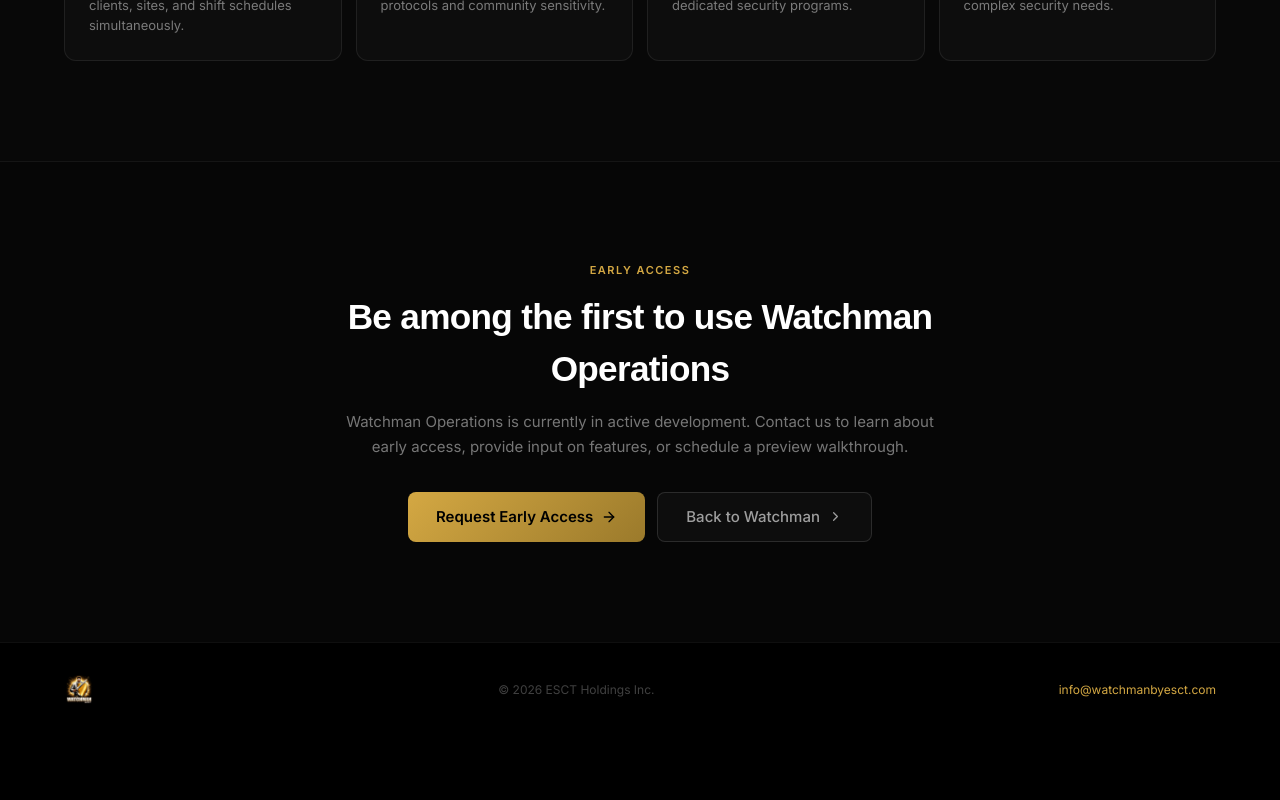
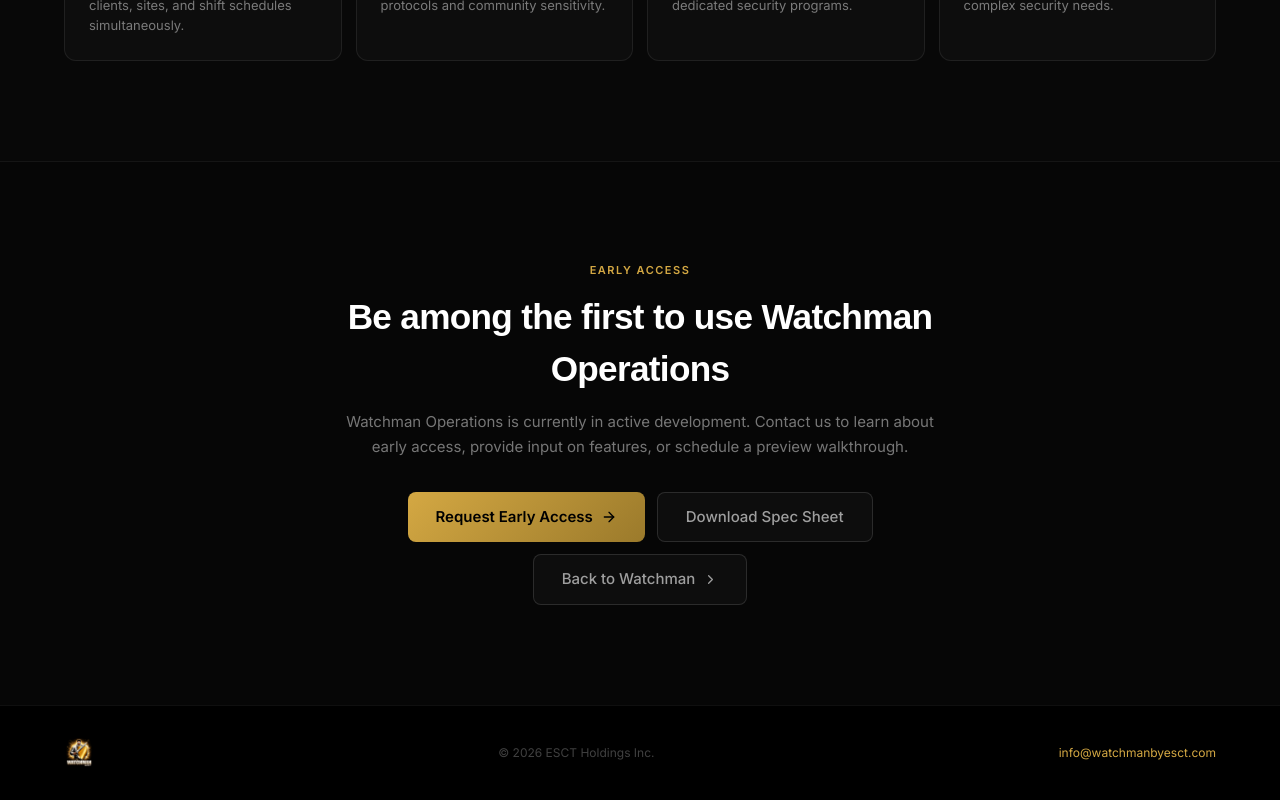
Before and after one commit to watchmanbyesct/watchmanbyesct-site, a React (Vite) app: page /operations in a window 1280 px wide. Shown: the part 2831-3631 px from the top of the page. Before the commit the page ends 3568 px from the top, so only its background shows below. Built offline with nearby package versions, Linux system fonts and the light colour scheme.

Commit message:
feat: spec sheet download buttons on both product pages

```diff
--- a/src/pages/WatchmanLaunch.tsx
+++ b/src/pages/WatchmanLaunch.tsx
@@ -195,6 +195,7 @@
           <p style={{ color: 'rgba(255,255,255,0.45)', fontSize: 15, marginBottom: 32, lineHeight: 1.65 }}>Visit the live platform at esctroc.com or contact us to schedule a personalized walkthrough.</p>
           <div style={{ display: 'flex', gap: 12, justifyContent: 'center', flexWrap: 'wrap' }}>
             <a href="https://esctroc.com" target="_blank" rel="noopener" style={{ display: 'inline-flex', alignItems: 'center', gap: 8, padding: '13px 28px', borderRadius: 8, fontWeight: 600, fontSize: 15, color: '#000', background: `linear-gradient(135deg,${GOLD},#9b7a2b)`, textDecoration: 'none' }}>Visit Watchman Launch <ArrowRight size={16} /></a>
+            <a href="/Watchman_Launch_Spec_Sheet.pdf" target="_blank" rel="noopener" style={{ display: 'inline-flex', alignItems: 'center', gap: 8, padding: '13px 28px', borderRadius: 8, fontWeight: 500, fontSize: 15, color: 'rgba(255,255,255,0.6)', border: '1px solid rgba(255,255,255,0.12)', background: 'rgba(255,255,255,0.03)', textDecoration: 'none' }}>Download Spec Sheet</a>
             <a href="mailto:info@watchmanbyesct.com" style={{ display: 'inline-flex', alignItems: 'center', gap: 8, padding: '13px 28px', borderRadius: 8, fontWeight: 500, fontSize: 15, color: 'rgba(255,255,255,0.6)', border: '1px solid rgba(255,255,255,0.12)', background: 'rgba(255,255,255,0.03)', textDecoration: 'none' }}>Email Us</a>
           </div>
         </div>
--- a/src/pages/WatchmanOperations.tsx
+++ b/src/pages/WatchmanOperations.tsx
@@ -227,6 +227,7 @@
           </p>
           <div style={{ display: 'flex', gap: 12, justifyContent: 'center', flexWrap: 'wrap' }}>
             <a href="mailto:info@watchmanbyesct.com" style={{ display: 'inline-flex', alignItems: 'center', gap: 8, padding: '13px 28px', borderRadius: 8, fontWeight: 600, fontSize: 15, color: '#000', background: `linear-gradient(135deg,${GOLD},#9b7a2b)`, textDecoration: 'none' }}>Request Early Access <ArrowRight size={16} /></a>
+            <a href="/Watchman_Operations_Spec_Sheet.pdf" target="_blank" rel="noopener" style={{ display: 'inline-flex', alignItems: 'center', gap: 8, padding: '13px 28px', borderRadius: 8, fontWeight: 500, fontSize: 15, color: 'rgba(255,255,255,0.6)', border: '1px solid rgba(255,255,255,0.12)', background: 'rgba(255,255,255,0.03)', textDecoration: 'none' }}>Download Spec Sheet</a>
             <Link to="/" style={{ display: 'inline-flex', alignItems: 'center', gap: 8, padding: '13px 28px', borderRadius: 8, fontWeight: 500, fontSize: 15, color: 'rgba(255,255,255,0.6)', border: '1px solid rgba(255,255,255,0.12)', background: 'rgba(255,255,255,0.03)', textDecoration: 'none' }}>Back to Watchman <ChevronRight size={15} /></Link>
           </div>
         </div>
```
